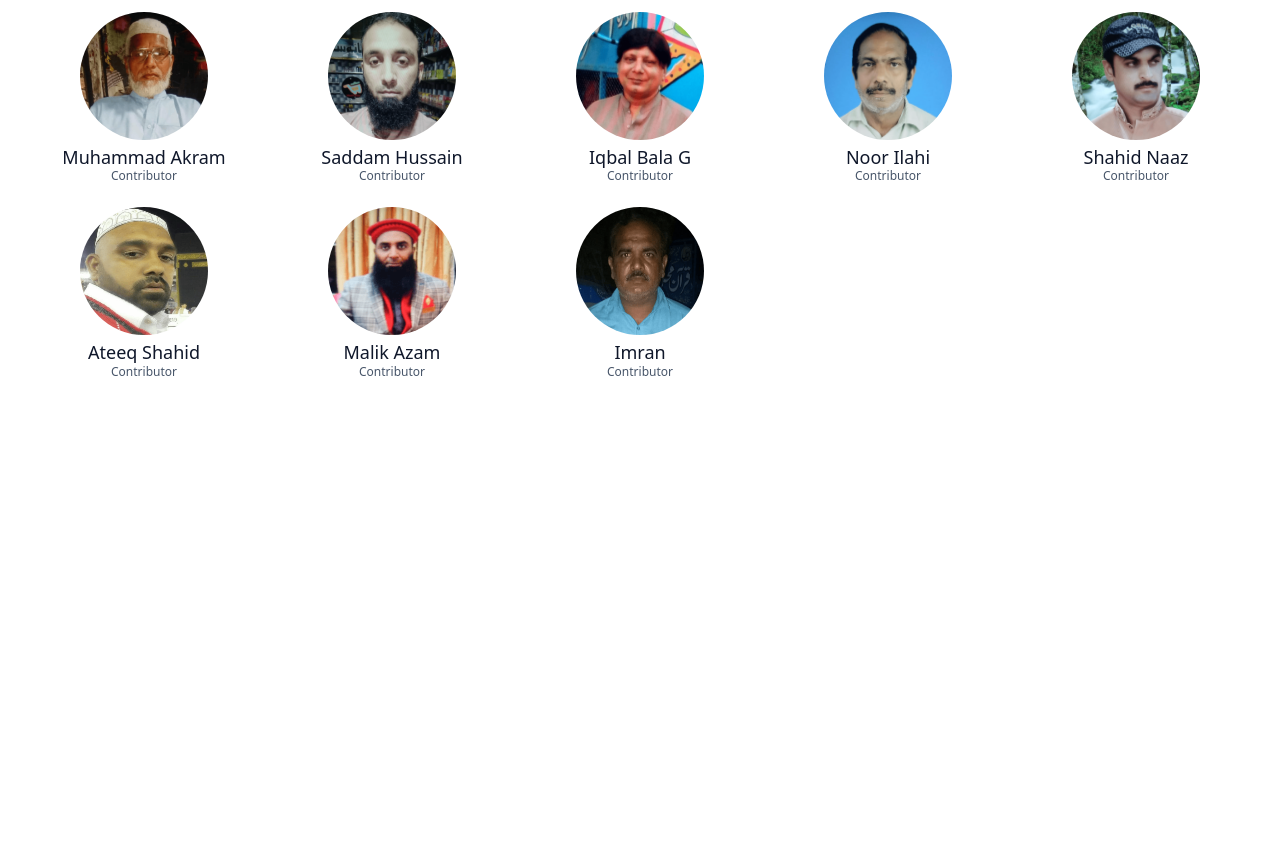
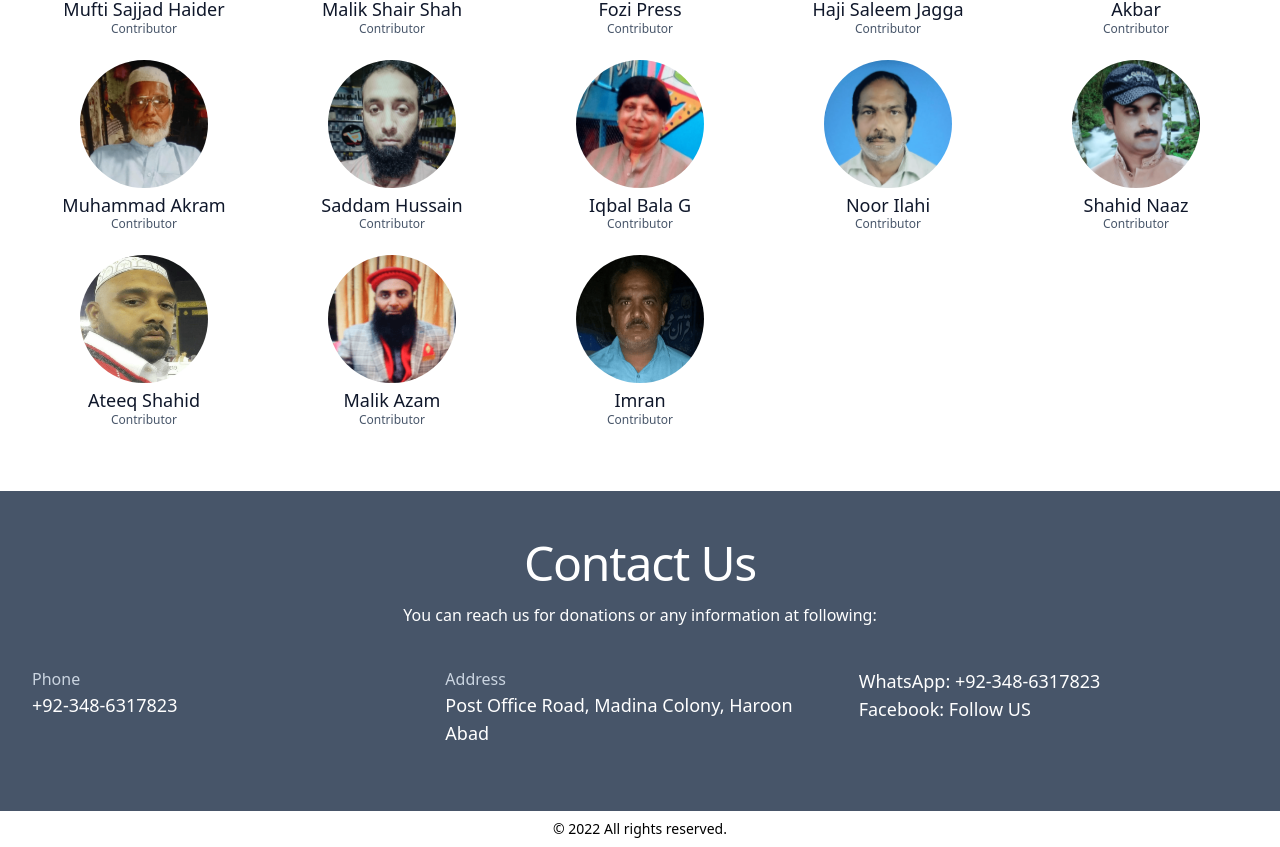
Before and after one commit to mumairofficial/quran-mahal, a Next.js app: page / in a window 1280 px wide. Shown: the part 2813-3660 px from the top of the page. Before the commit the page ends 3256 px from the top, so only its background shows below. Built offline with nearby package versions, Linux system fonts and the light colour scheme.

Commit message:
complete contact us and footer

```diff
--- a/components/ContactSection.tsx
+++ b/components/ContactSection.tsx
@@ -1,22 +1,45 @@
-import React from "react";
+import React, { PropsWithChildren } from "react";
 import Image from "next/image";
 import { IContact } from "../models";
 
 interface IProps {
-  contact: IContact[];
+  contact: IContact;
 }
 
-const ContactUsSection = ({ contact }: IProps) => {
+const ContactUsSection = ({ contact }: PropsWithChildren<IProps>) => {
   return (
-    <section id="contributors" className="overflow-hidden py-4 sm:py-8">
+    <section
+      id="contributors"
+      className="overflow-hidden py-4 bg-slate-600 text-white sm:py-8"
+    >
       <div className="max-w-7xl mx-auto px-4 py-4 sm:px-6 lg:px-8">
         <div className="max-w-2xl md:mx-auto md:text-center xl:max-w-none">
-          <h2 className="font-display text-3xl tracking-tight text-slate-900 sm:text-4xl md:text-5xl">
+          <h2 className="font-display text-3xl tracking-tight sm:text-4xl md:text-5xl">
             Contact Us
           </h2>
+          <p className="pt-4">
+            You can reach us for donations or any information at following:
+          </p>
         </div>
-        <div className="grid grid-cols-3 gap-6 md:grid-cols-5 py-4 mt-10">
-          contact us
+        <div className="grid grid-cols-1 gap-6 md:grid-cols-3 py-4 mt-6">
+          <div>
+            <div className="font-medium text-slate-300">Phone</div>
+            <div className="text-lg">{contact.contactNo}</div>
+          </div>
+          <div>
+            <div className="font-medium text-slate-300">Address</div>
+            <div className="text-lg">
+              {contact.address}, {contact.city}
+            </div>
+          </div>
+          <div>
+            <div className="text-lg">
+              WhatsApp: <a href={contact.whatsapp}>{contact.contactNo}</a>
+            </div>
+            <div className="text-lg">
+              <a href={contact.facebook}>Facebook: Follow US</a>
+            </div>
+          </div>
         </div>
       </div>
     </section>
--- /dev/null
+++ b/components/FooterSection.tsx
@@ -0,0 +1,14 @@
+import React from "react";
+
+const FooterSection = () => {
+  // current year
+  const year = new Date().getFullYear();
+
+  return (
+    <section id="footer" className="text-center text-sm p-2">
+      &copy; {year | 2022} All rights reserved.
+    </section>
+  );
+};
+
+export default FooterSection;
--- a/components/ImageGallerySection.tsx
+++ b/components/ImageGallerySection.tsx
@@ -15,7 +15,8 @@ const ImageGallerySection = ({ gallery }: IProps) => {
             Images Gallery
           </h2>
         </div>
-        <div className="flex flex-wrap -m-1 md:-m-2 mt-10">
+        <div className="mt-12">
+          <div className="flex flex-wrap -m-1 md:-m-2">
             {gallery.map(({ imageSrc, label }) => (
               <div key={imageSrc} className="flex flex-wrap w-1/6">
                 <div className="w-full p-1 md:p-2">
@@ -33,6 +34,7 @@ const ImageGallerySection = ({ gallery }: IProps) => {
             ))}
           </div>
         </div>
+      </div>
     </section>
   );
 };
--- a/pages/index.tsx
+++ b/pages/index.tsx
@@ -9,6 +9,8 @@ import AboutSection from "../components/AboutSection";
 import TeamSection from "../components/TeamSection";
 import ContributorsSection from "../components/ContributorsSection";
 import ImageGallerySection from "../components/ImageGallerySection";
+import ContactUsSection from "../components/ContactSection";
+import FooterSection from "../components/FooterSection";
 // import styles from "../styles/Home.module.css";
 
 const Home: NextPage = () => {
@@ -34,9 +36,13 @@ const Home: NextPage = () => {
         <TeamSection team={siteData.founders} />
 
         <ContributorsSection contributors={siteData.contributors} />
+
+        <ContactUsSection contact={siteData.contact} />
       </main>
 
-      <footer></footer>
+      <footer>
+        <FooterSection />
+      </footer>
     </>
   );
 };
```
Lines whose indentation alone changed are shown as unchanged.
